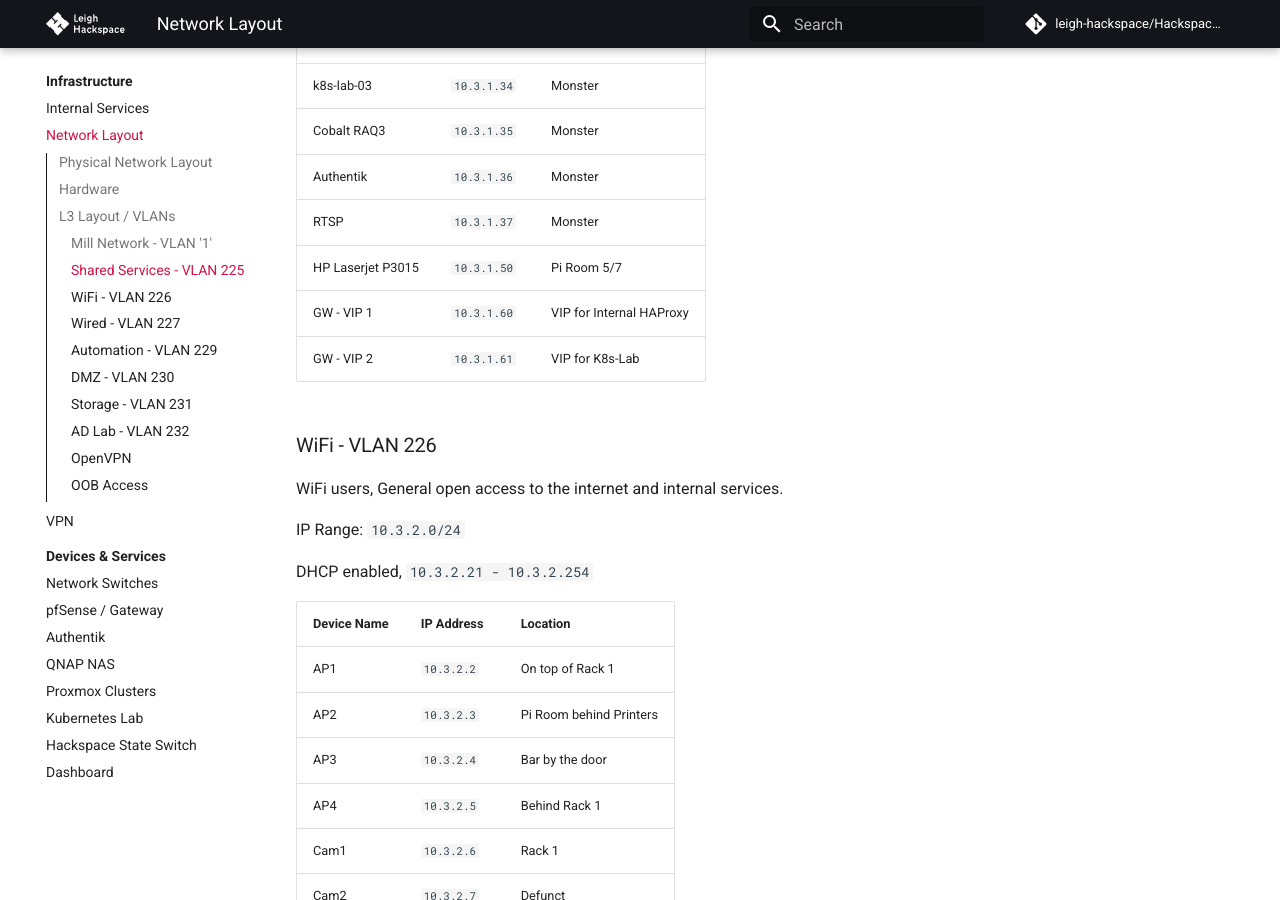
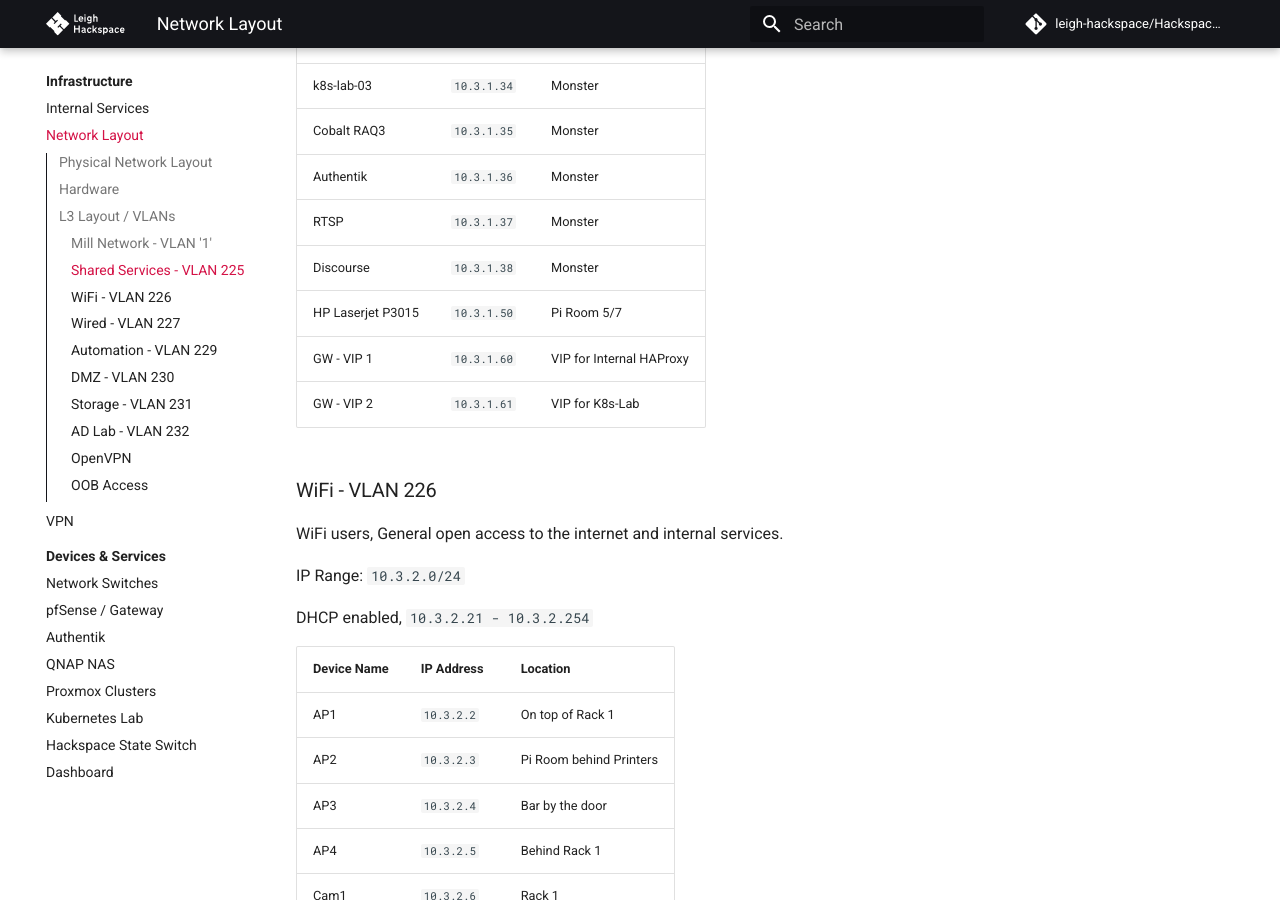
Before and after one commit to leigh-hackspace/HackspaceWiki, an MkDocs documentation site: the page built from docs/infrastructure/network_layout.md, in a window 1280 px wide and 900 px high, scrolled down 3991 px. Built offline with MkDocs 1.6.1 and Material for MkDocs 9.7.7, drawn with Linux system fonts in a browser that asks for light colours; comment, search, counter and statistics services are not loaded; the version menu is left out.

Commit message:
Add discourse

```diff
--- a/docs/infrastructure/network_layout.md
+++ b/docs/infrastructure/network_layout.md
@@ -167,6 +167,7 @@ This subnet does have DHCP enabled, but we encourage static assignments for crit
 | Cobalt RAQ3       | `10.3.1.35` | Monster                  |
 | Authentik         | `10.3.1.36` | Monster                  |
 | RTSP              | `10.3.1.37` | Monster                  |
+| Discourse         | `10.3.1.38` | Monster                  |
 | HP Laserjet P3015 | `10.3.1.50` | Pi Room 5/7              |
 | GW - VIP 1        | `10.3.1.60` | VIP for Internal HAProxy |
 | GW - VIP 2        | `10.3.1.61` | VIP for K8s-Lab          |
```
